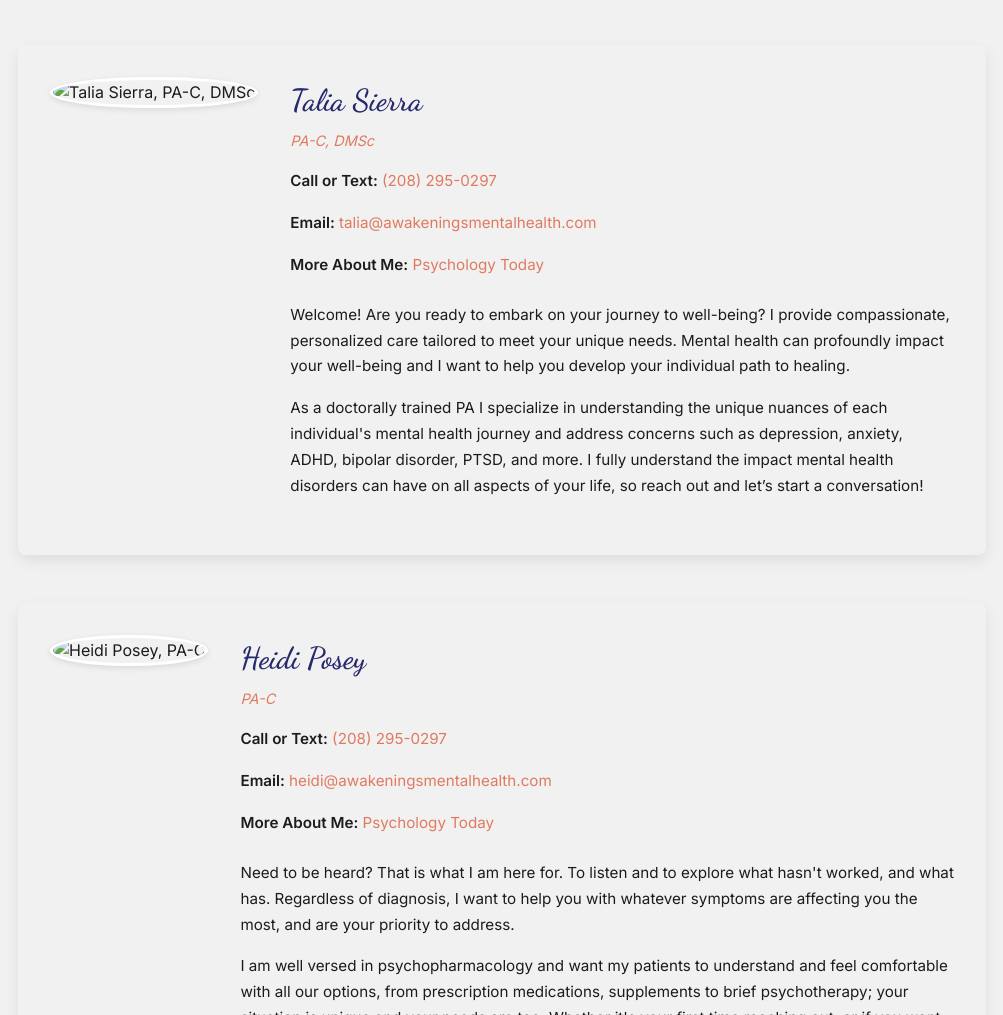
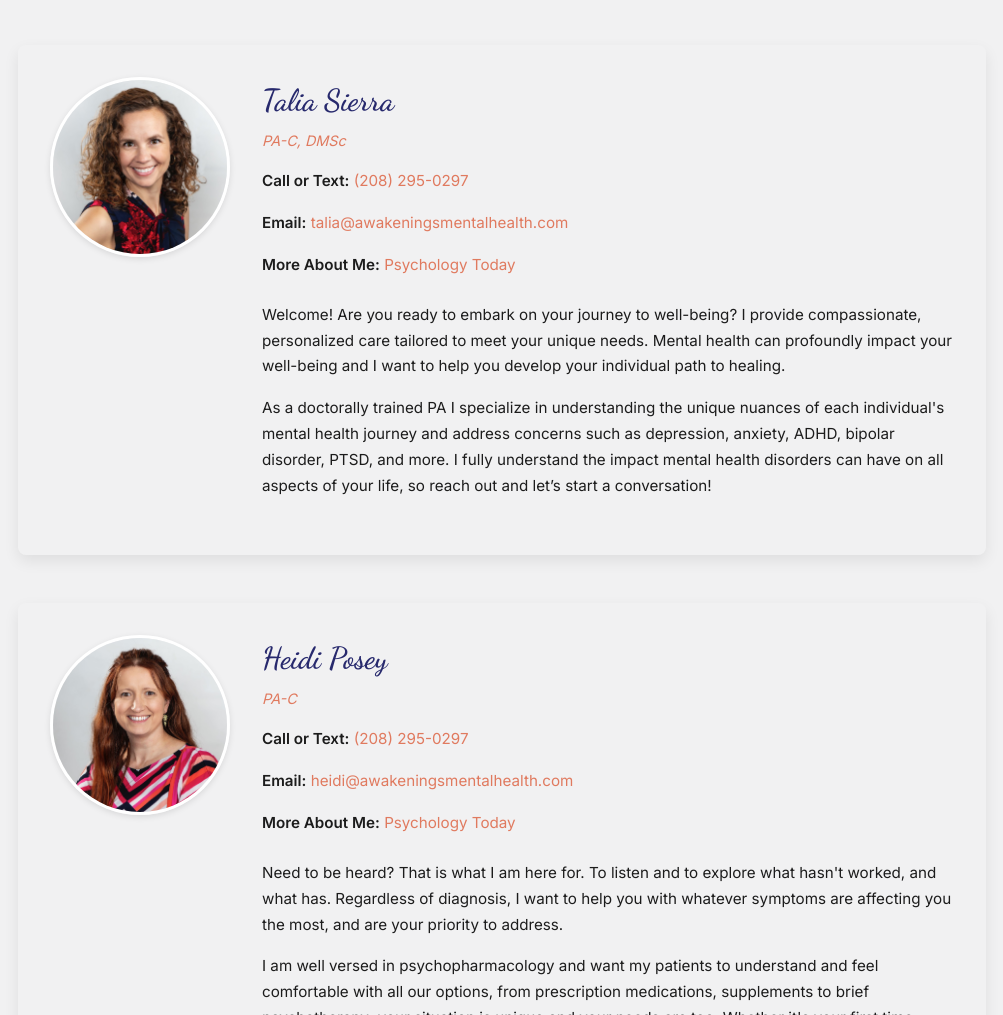
Before and after one commit to Cluckish/Awakenings, a plain HTML site: page docs/our-providers.html in a window 1280 px wide. Shown: the part 724-1739 px from the top of the page, without its empty margins (138-1141 px from the left). Drawn offline with nearby package versions, Linux system fonts and the light colour scheme.

Commit message:
Update our-providers.html

```diff
--- a/docs/our-providers.html
+++ b/docs/our-providers.html
@@ -399,7 +399,7 @@
 
     <section class="provider-profile" data-aos="fade-up" data-aos-delay="200">
       <div class="provider-photo-container">
-        <img src="talia-sierra.jpg" alt="Talia Sierra, PA-C, DMSc" class="provider-photo">
+        <img src="Talia Mugshot.png" alt="Talia Sierra, PA-C, DMSc" class="provider-photo">
       </div>
       <div class="provider-info">
         <h3>Talia Sierra</h3>
@@ -421,7 +421,7 @@
 
     <section class="provider-profile" data-aos="fade-up" data-aos-delay="100">
       <div class="provider-photo-container">
-        <img src="heidi-posey.jpg" alt="Heidi Posey, PA-C" class="provider-photo">
+        <img src="Heidi Mugshot.png" alt="Heidi Posey, PA-C" class="provider-photo">
       </div>
       <div class="provider-info">
         <h3>Heidi Posey</h3>
```
